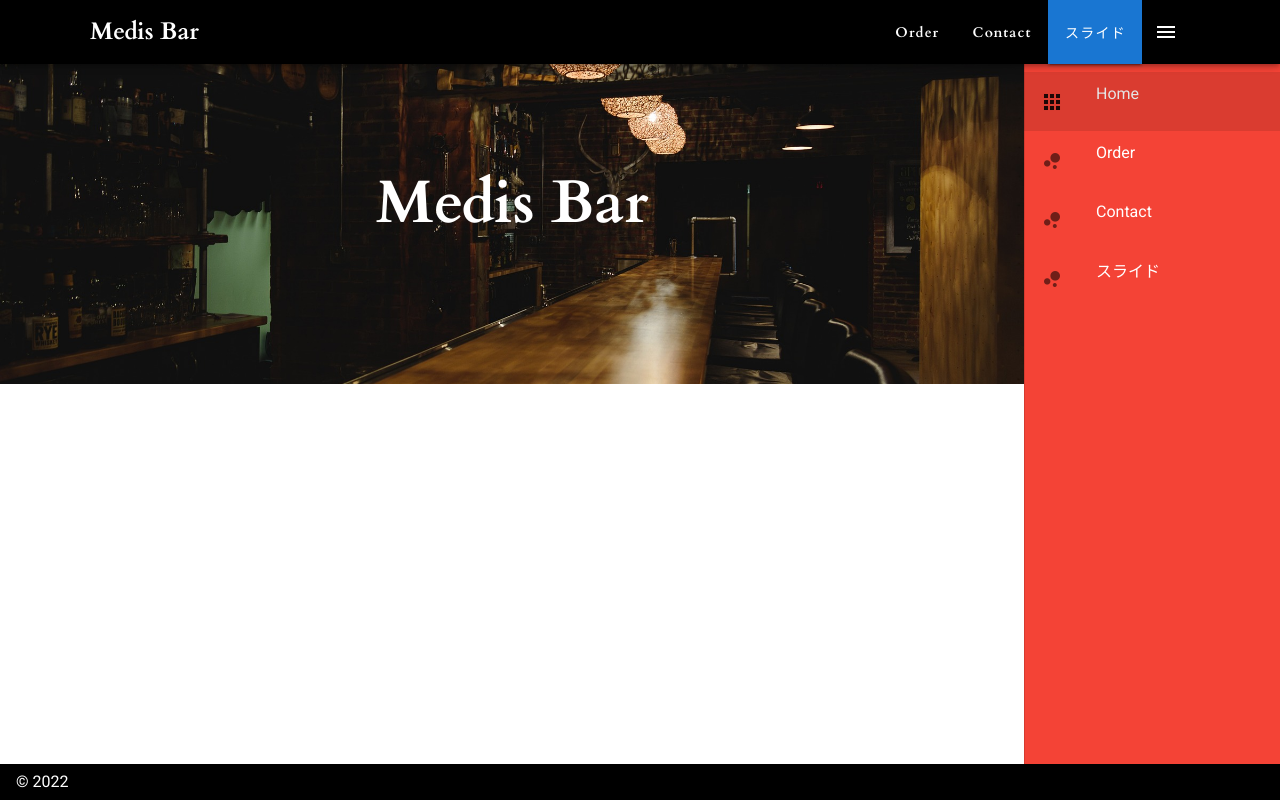
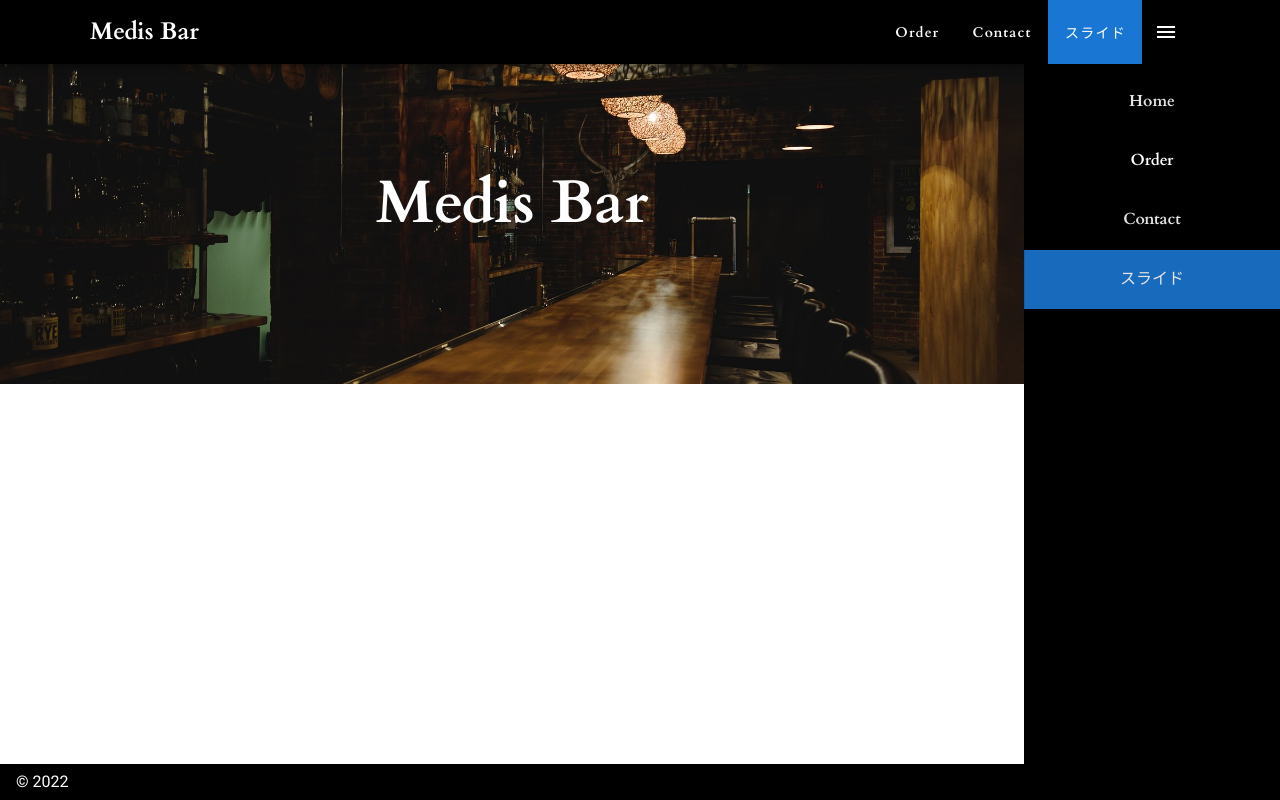
Before and after one commit to iden1107/Medis-Bar, a Nuxt app: page / in a window 1280 px wide. Both pictures are taken after a click on the button 1166 px from the left and 32 px from the top of the page. Built offline with nearby package versions, Linux system fonts and the light colour scheme.

Commit message:
[midify]scss導入

```diff
--- a/layouts/default.vue
+++ b/layouts/default.vue
@@ -9,10 +9,10 @@
       right
       fixed
       app
-      color="red"
+      color="black"
     >
       <v-list>
-        <v-list-item
+        <!-- <v-list-item
           v-for="(item, i) in items"
           :key="i"
           :to="item.to"
@@ -25,7 +25,22 @@
           <v-list-item-content>
             <v-list-item-title><p class="white--text drawer-list">{{item.title}}</p></v-list-item-title>
           </v-list-item-content>
+        </v-list-item> -->
+
+
+        <v-list-item router to="/" exact>
+          <v-list-item-title class="d-flex justify-center"><p class="white--text drawer-list">Home</p></v-list-item-title>
         </v-list-item>
+        <v-list-item router to="/inspire" exact>
+          <v-list-item-title class="d-flex justify-center"><p class="white--text drawer-list">Order</p></v-list-item-title>
+        </v-list-item>
+        <v-list-item router to="/" exact>
+          <v-list-item-title class="d-flex justify-center"><p class="white--text drawer-list" >Contact</p></v-list-item-title>
+        </v-list-item>
+        <v-list-item router to="/" class="slide">
+          <v-list-item-title class="d-flex justify-center"><p class="white--text drawer-list" >スライド</p></v-list-item-title>
+        </v-list-item>
+
       </v-list>
     </v-navigation-drawer>
 
@@ -58,17 +73,24 @@
 </template>
 
 
-<style scoped>
+<style scoped lang="scss">
 .nav-bar {
   width: 1100px;
   margin: 0 auto;
   font-family: 'Cardo';
+}
+.drawer-list{
+  font-family: 'Cardo';
+  margin: 20px;
 }
 .nav-title{
   color: white;
   cursor: pointer;
   font-size: 24px;
   margin-bottom: 0;
+}
+.slide{
+  background-color: #1B77D2;
 }
 </style>
 <script>
```
Also changed, not shown: package.json (+5 -3 lines), 1 other file (tests, documents, lock files or other folders).
